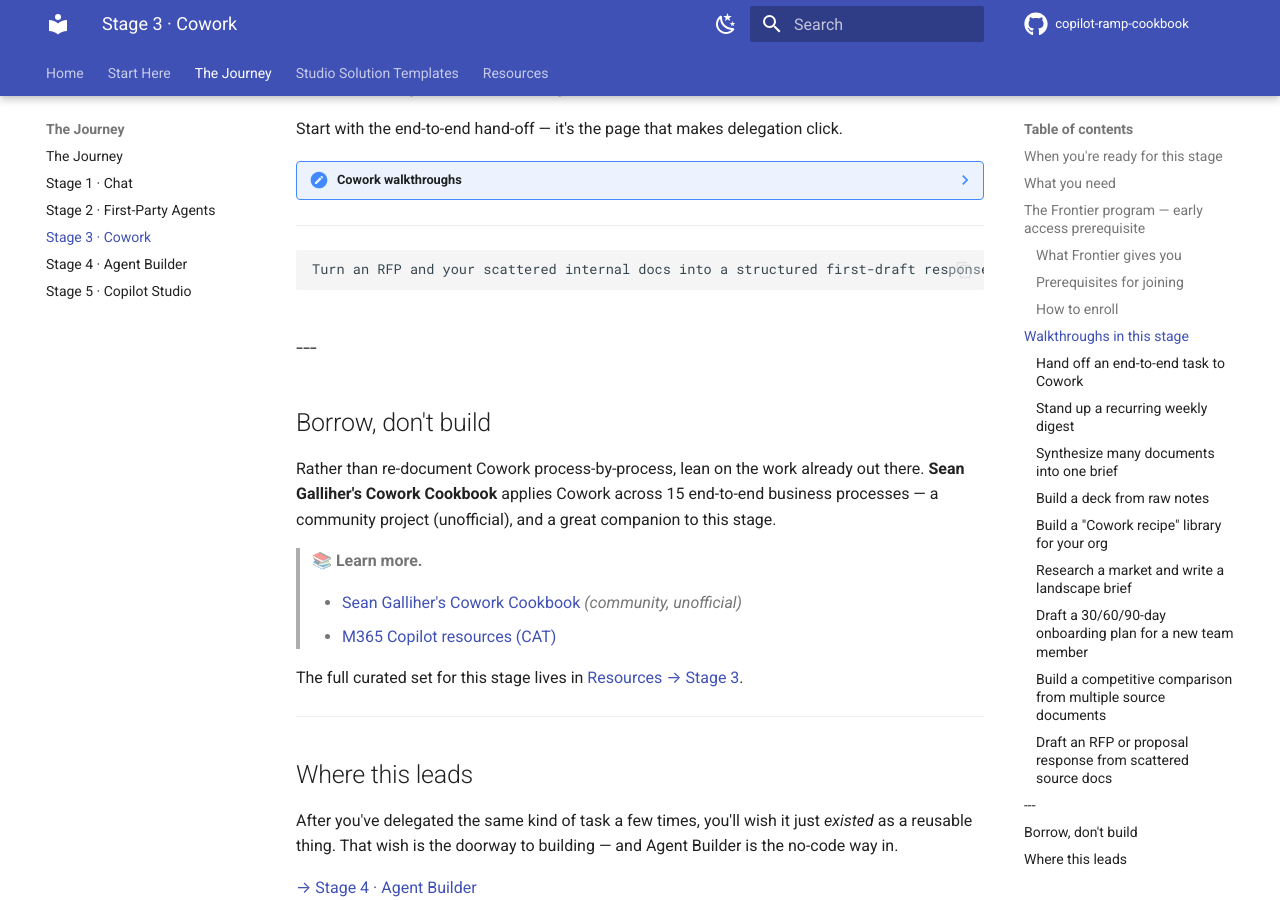
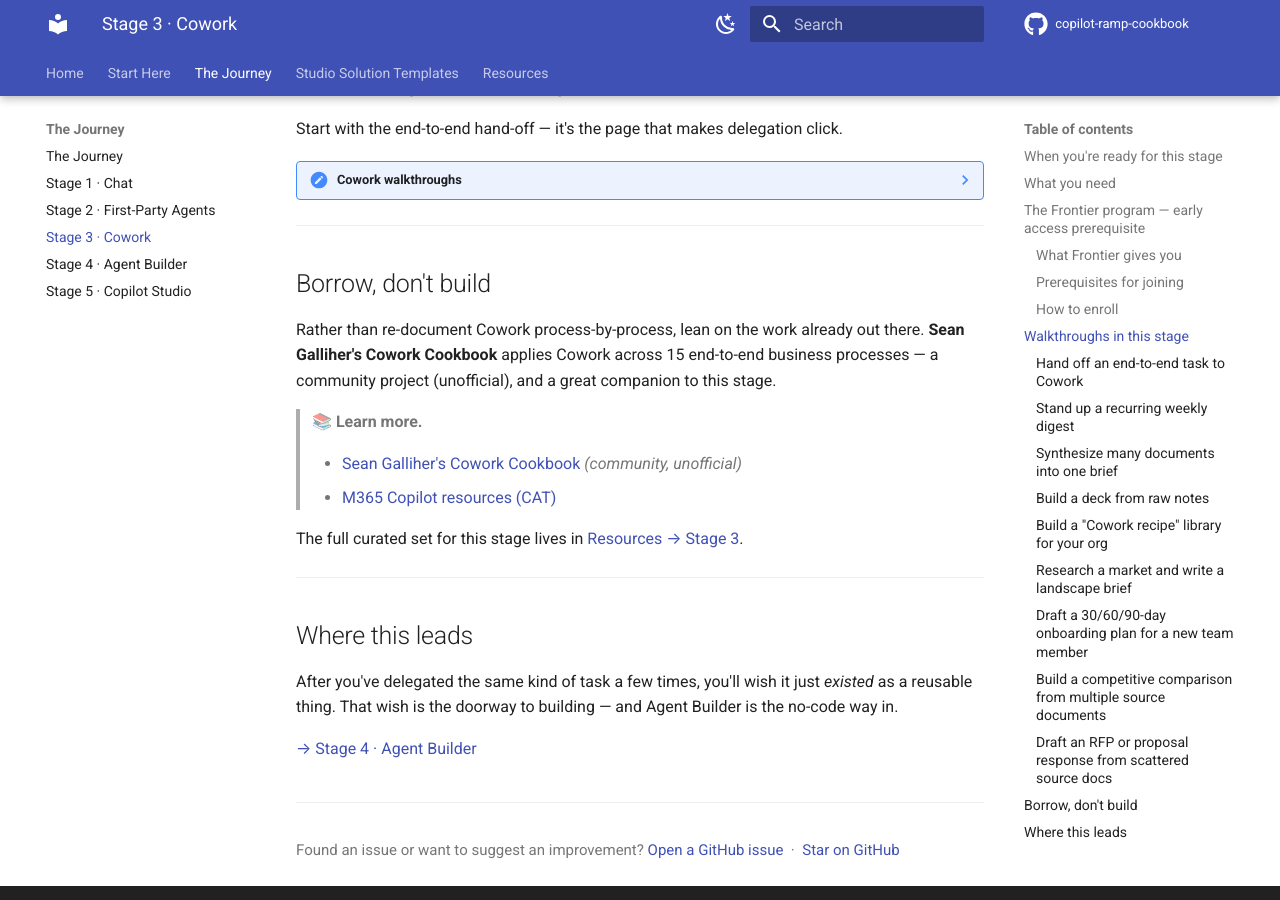
Before and after one commit to MawellGlass/copilot-ramp-cookbook, an MkDocs documentation site: the page built from docs/stages/stage-3-cowork.md, in a window 1280 px wide and 900 px high, scrolled down 2338 px. Built offline with MkDocs 1.6.1 and Material for MkDocs 9.7.7, drawn with Linux system fonts in a browser that asks for light colours; comment, search, counter and statistics services are not loaded.

Commit message:
Stages 1 & 3: remove stray duplicate accordion opener, orphaned text line, and extra rules after walkthroughs

```diff
--- a/docs/stages/stage-3-cowork.md
+++ b/docs/stages/stage-3-cowork.md
@@ -103,10 +101,6 @@
     Turn an RFP and your scattered internal docs into a structured first-draft response — shape and polish, don't start from nothing.
 
 ---
-    Turn an RFP and your scattered internal docs into a structured first-draft response — shape and polish, don't start from nothing.
-
----
----
 
 ## Borrow, don't build
 
```
Also changed, not shown: other parts of docs/stages/stage-3-cowork.md (+0 -2 lines), docs/stages/stage-1-chat.md (+0 -6 lines).
